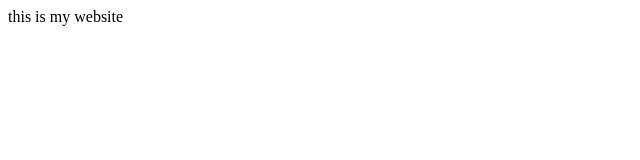
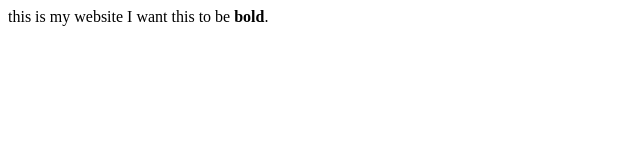
Before and after one commit to SypeMa/skyema.github.io, a plain HTML site: page index.html in a window 1280 px wide. Shown: the whole page, without its empty margins (0-640 px from the left). Drawn offline with Linux system fonts and the light colour scheme.

Commit message:
Update index.html

```diff
--- a/index.html
+++ b/index.html
@@ -1 +1,2 @@
 this is my website
+I want this to be <b>bold</b>.
```
